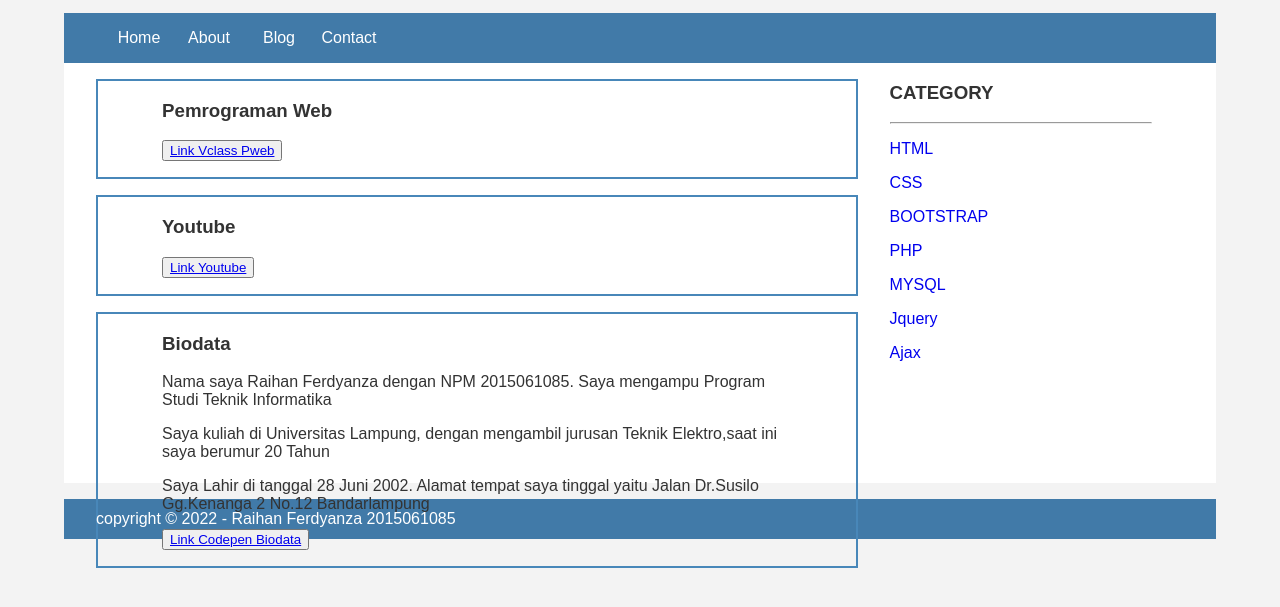
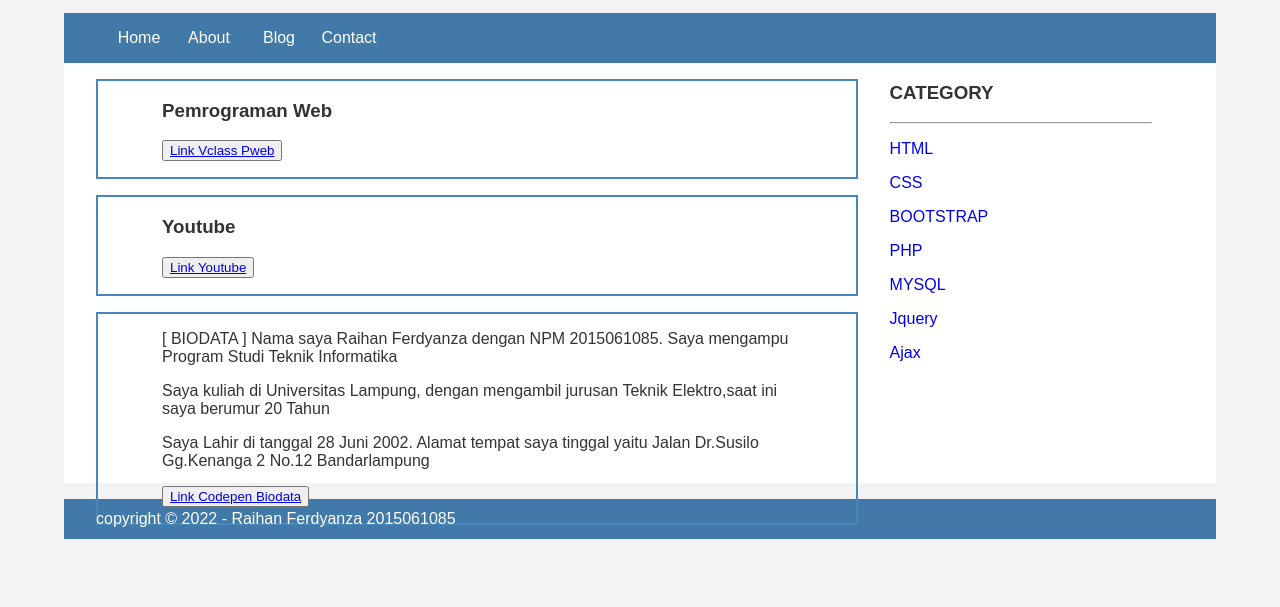
Before and after one commit to tanjungagung/raiferdy541.github.io, a plain HTML site: page index.html in a window 1280 px wide. Shown: the part 143-750 px from the top of the page. Drawn offline with Linux system fonts and the light colour scheme.

Commit message:
Update index.html

```diff
--- a/index.html
+++ b/index.html
@@ -41,8 +41,7 @@
                 <!-- blog -->
                 <div class="border">
                     <div class="jarak">
-                        <h3>Biodata</h3>
-                        <p> Nama saya Raihan Ferdyanza dengan NPM 2015061085. Saya mengampu Program Studi Teknik Informatika  </p>
+                        <p> [ BIODATA ] Nama saya Raihan Ferdyanza dengan NPM 2015061085. Saya mengampu Program Studi Teknik Informatika  </p>
                         <p> Saya kuliah di Universitas Lampung, dengan mengambil jurusan Teknik Elektro,saat ini saya berumur 20 Tahun  </p>
                         <p> Saya Lahir di tanggal 28 Juni 2002. Alamat tempat saya tinggal yaitu Jalan Dr.Susilo Gg.Kenanga 2 No.12 Bandarlampung  </p>
                         <button class="btn"><a href="https://codepen.io/raihan-ferdyanza/pen/OJQwWaw">Link Codepen Biodata </a></button>
```
